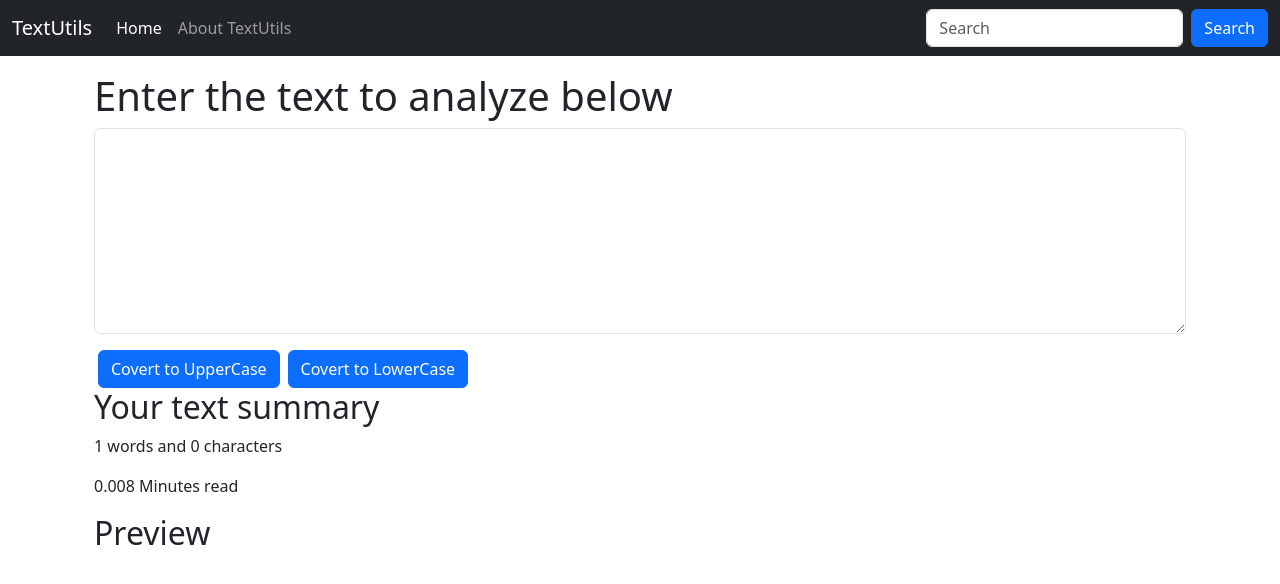
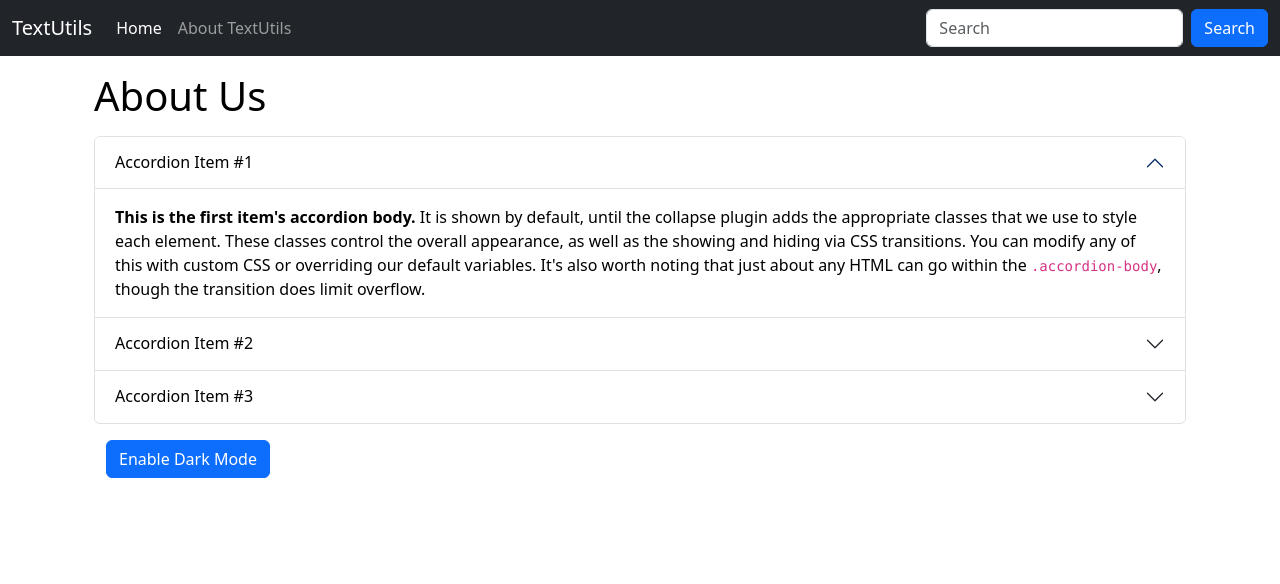
Before and after one commit to rajakumar4182/TextUtils, a React (Create React App) app: page / in a window 1280 px wide. Shown: the top 584 px of the page. Built offline with nearby package versions, Linux system fonts and the light colour scheme.

Commit message:
Added about us and enable dark mode functionality using state.

```diff
--- a/src/App.js
+++ b/src/App.js
@@ -1,6 +1,7 @@
 import './App.css';
+import About from './components/About';
 import Navbar from './components/Navbar';
-import TextForm from './components/TextForm';
+// import TextForm from './components/TextForm';
 
 function App() {
   return (
@@ -8,7 +9,8 @@
       <Navbar title ='TextUtils' aboutText='About TextUtils'/>
       {/* <Navbar title ='TextUtils'/>  -- if we don't pass aboutText then value is being fetched through default Props which is written in Navbar.js*/}
       <div className="container my-3">
-      <TextForm heading = "Enter the text to analyze below"/>
+      {/* <TextForm heading = "Enter the text to analyze below"/> */}
+      <About/>
       </div>
     </>
 
--- /dev/null
+++ b/src/components/About.js
@@ -0,0 +1,75 @@
+import React, { useState } from 'react'
+
+export default function About() {
+    const [myStyle,setMyStyle] = useState({
+        color:'black ',
+        backgroundColor:'white'
+    })
+
+    const[btnText, setBtnText] = useState("Enable Dark Mode");
+
+    const toggleStyle = ()=>{
+        console.log("Clicked");
+        if(myStyle.color === 'black'){
+            setMyStyle ({color:'white',
+                backgroundColor:'black',
+                border: "1px solid white"
+            })
+            setBtnText("Enable Light Mode")
+        }
+        else{
+            setMyStyle ({color:'black',
+                backgroundColor:'white'
+            })
+            setBtnText("Enable Dark Mode");
+        }
+    }
+
+    return (
+
+    <div className="container" style={myStyle}>
+        <div className="accordion" id="accordionExample">
+            <h1 className="my-3">About Us</h1>
+            <div className="accordion-item">
+                <h2 className="accordion-header">
+                <button className="accordion-button" type="button" style={myStyle} data-bs-toggle="collapse" data-bs-target="#collapseOne" aria-expanded="true" aria-controls="collapseOne">
+                    Accordion Item #1
+                </button>
+                </h2>
+                <div id="collapseOne" className="accordion-collapse collapse show" data-bs-parent="#accordionExample">
+                <div className="accordion-body" style={myStyle}>
+                    <strong>This is the first item's accordion body.</strong> It is shown by default, until the collapse plugin adds the appropriate classes that we use to style each element. These classes control the overall appearance, as well as the showing and hiding via CSS transitions. You can modify any of this with custom CSS or overriding our default variables. It's also worth noting that just about any HTML can go within the <code>.accordion-body</code>, though the transition does limit overflow.
+                </div>
+                </div>
+            </div>
+            <div className="accordion-item" style={myStyle}>
+                <h2 className="accordion-header">
+                <button className="accordion-button collapsed" style={myStyle} type="button" data-bs-toggle="collapse" data-bs-target="#collapseTwo" aria-expanded="false" aria-controls="collapseTwo">
+                    Accordion Item #2
+                </button>
+                </h2>
+                <div id="collapseTwo" className="accordion-collapse collapse" data-bs-parent="#accordionExample">
+                <div className="accordion-body" style={myStyle}>
+                    <strong>This is the second item's accordion body.</strong> It is hidden by default, until the collapse plugin adds the appropriate classes that we use to style each element. These classes control the overall appearance, as well as the showing and hiding via CSS transitions. You can modify any of this with custom CSS or overriding our default variables. It's also worth noting that just about any HTML can go within the <code>.accordion-body</code>, though the transition does limit overflow.
+                </div>
+                </div>
+            </div>
+            <div className="accordion-item">
+                <h2 className="accordion-header">
+                <button className="accordion-button collapsed" style={myStyle} type="button" data-bs-toggle="collapse" data-bs-target="#collapseThree" aria-expanded="false" aria-controls="collapseThree">
+                    Accordion Item #3
+                </button>
+                </h2>
+                <div id="collapseThree" className="accordion-collapse collapse" data-bs-parent="#accordionExample">
+                <div className="accordion-body" style={myStyle}>
+                    <strong>This is the third item's accordion body.</strong> It is hidden by default, until the collapse plugin adds the appropriate classes that we use to style each element. These classes control the overall appearance, as well as the showing and hiding via CSS transitions. You can modify any of this with custom CSS or overriding our default variables. It's also worth noting that just about any HTML can go within the <code>.accordion-body</code>, though the transition does limit overflow.
+                </div>
+                </div>
+            </div>
+        </div>
+        <div className="container my-3">
+            <button onClick={toggleStyle} type="button" className="btn btn-primary">{btnText}</button>
+        </div>
+    </div>
+  )
+}
--- a/src/components/TextForm.js
+++ b/src/components/TextForm.js
@@ -7,8 +7,11 @@
     setText(newText);
   }
   const handleLoClick = ()=>{
-    // console.log("UpperCase was clicked: " + text);
     let newText = text.toLowerCase();
+    setText(newText);
+  }
+  const handleClearClick = ()=>{
+    let newText = '';
     setText(newText);
   }
   const handleOnChange = (event)=>{
@@ -34,6 +37,7 @@
         </div>
         <button className="btn btn-primary mx-1" onClick={handleUpClick}>Covert to UpperCase</button>
         <button className="btn btn-primary mx-1" onClick={handleLoClick}>Covert to LowerCase</button>
+        <button className="btn btn-primary mx-1" onClick={handleClearClick}>Clear Text</button>
       </div>
       <div className="container">
         <h2>Your text summary</h2>
```
